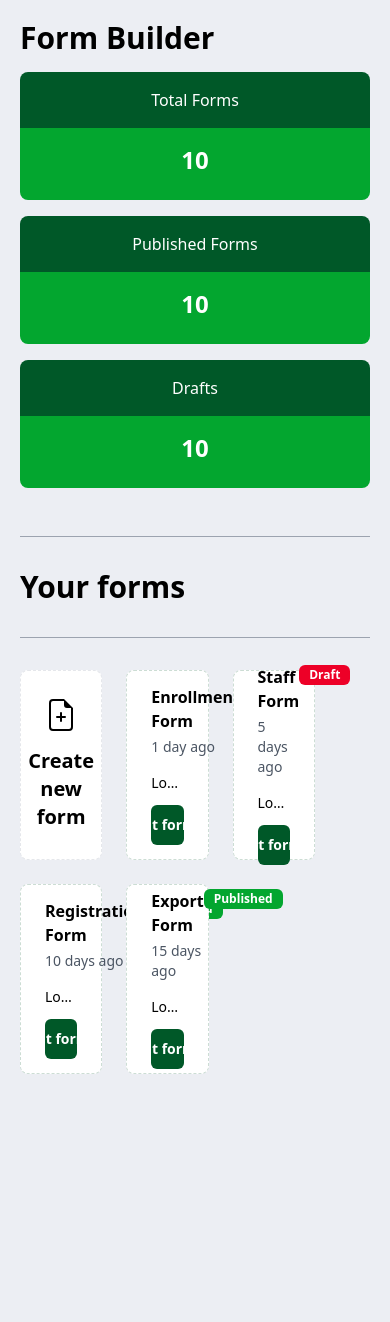
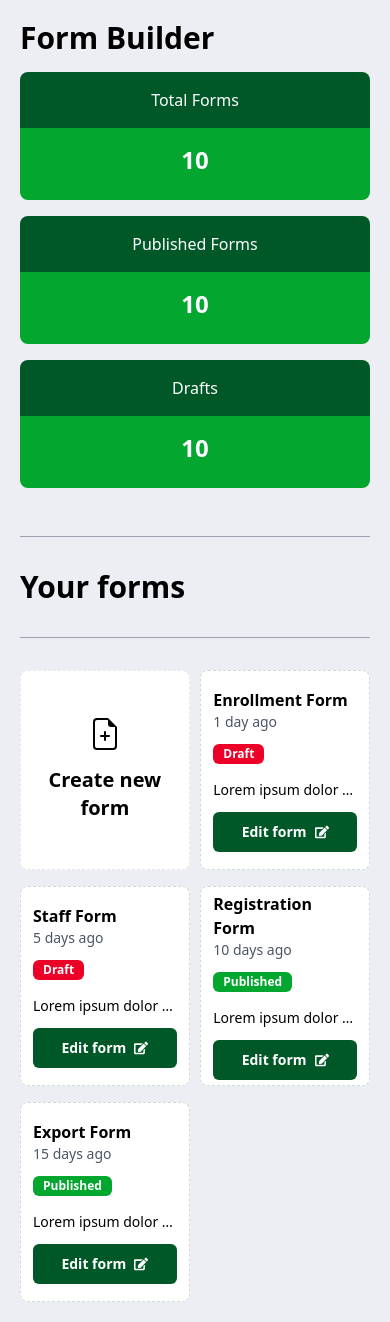
Before and after one commit to Kingjohneycodey/form-builder, a React (Vite) app: page / in a window 390 px wide. Before the commit the page ends 1094 px from the top, so only its background shows below. Built offline with nearby package versions, Linux system fonts and the light colour scheme.

Commit message:
made cards mobile responsive

```diff
--- a/src/components/FormCard.tsx
+++ b/src/components/FormCard.tsx
@@ -13,9 +13,9 @@ const FormCard = ({
   formDescription: string;
 }) => {
   return (
-    <div className="w-[23.5%] bg-white px-6 border border-dark-green/20 h-[190px] items-center justify-center flex flex-col border-dashed gap-4 rounded-lg">
-      <div className="flex items-start justify-between w-full">
-        <div className="flex flex-col space-y-1">
+    <div className="w-[48.5%] md:w-[31.5%] lg:w-[23.5%] bg-white px-3 py-4 md:px-6 border border-dark-green/20 h-[200px] md:h-[190px] items-center justify-center flex flex-col border-dashed gap-4 rounded-lg">
+      <div className="flex flex-col items-start justify-between w-full space-y-3 md:flex-row">
+        <div className="flex flex-col md:space-y-1">
           <b className="text-base">{formName}</b>
           <span className="text-sm text-gray-600">{dateCreated}</span>
         </div>
--- a/src/pages/FormBuilder/FormBuilderDashboard.tsx
+++ b/src/pages/FormBuilder/FormBuilderDashboard.tsx
@@ -86,9 +86,9 @@ const FormBuilderDashboard = () => {
 
         <div className="my-8 border-t border-gray-400"></div>
 
-        <div className="flex flex-wrap items-center justify-start gap-6">
+        <div className="flex flex-wrap items-center justify-between gap-x-2 gap-y-4 md:justify-start md:gap-4 lg:gap-6">
           <Dialog>
-            <DialogTrigger className="w-[23.5%] bg-white px-6 group border border-primary/20 h-[190px] items-center justify-center flex flex-col hover:border-primary hover:cursor-pointer border-dashed gap-4 rounded-lg">
+            <DialogTrigger className="w-[48.5%] md:w-[31.5%] lg:w-[23.5%] bg-white px-6 group border border-primary/20 h-[200px] md:h-[190px] items-center justify-center flex flex-col hover:border-primary hover:cursor-pointer border-dashed gap-4 rounded-lg">
               <BsFileEarmarkPlus className="w-8 h-8 text-muted-foreground group-hover:text-primary" />
               <p className="text-xl font-bold text-muted-foreground group-hover:text-primary">
                 Create new form
```
